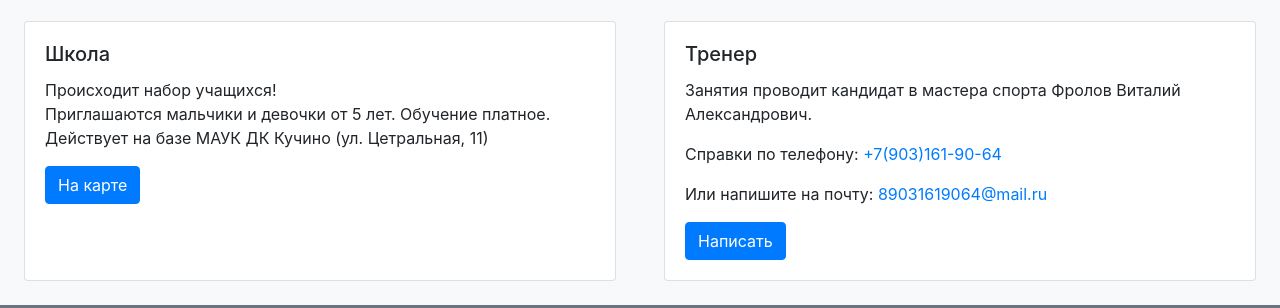
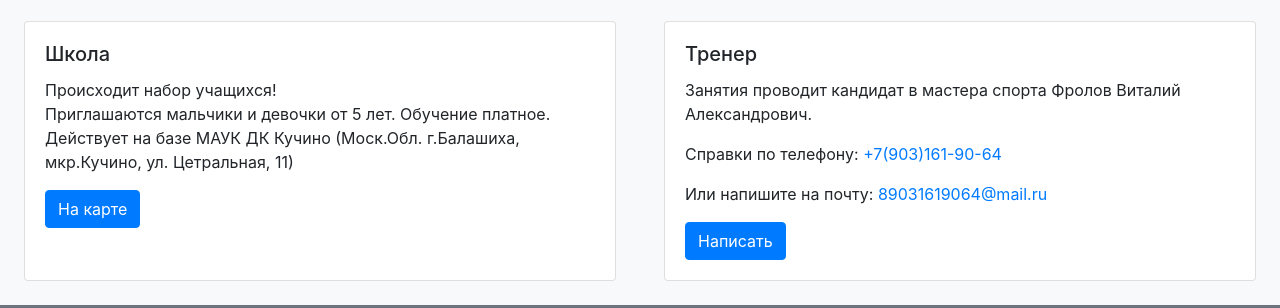
Before and after one commit to crystalchess/webapp, a plain HTML site: page index.html in a window 1280 px wide. Shown: the part 558-866 px from the top of the page. Drawn offline with nearby package versions, Linux system fonts and the light colour scheme.

Commit message:
Update index.html

```diff
--- a/index.html
+++ b/index.html
@@ -21,7 +21,7 @@
                 <div class="card h-100">
                     <div class="card-body">
                         <h5 class="card-title">Школа</h5>
-                        <p class="card-text">Происходит набор учащихся! <br>Приглашаются мальчики и девочки от 5 лет. Обучение платное. Действует на базе МАУК ДК Кучино (ул. Цетральная, 11)</p>
+                        <p class="card-text">Происходит набор учащихся! <br>Приглашаются мальчики и девочки от 5 лет. Обучение платное. Действует на базе МАУК ДК Кучино (Моск.Обл. г.Балашиха, мкр.Кучино, ул. Цетральная, 11)</p>
                         <a href="https://goo.gl/maps/PzXmnALG1cu" class="btn btn-primary">На карте</a>
                     </div>
                 </div>
```
